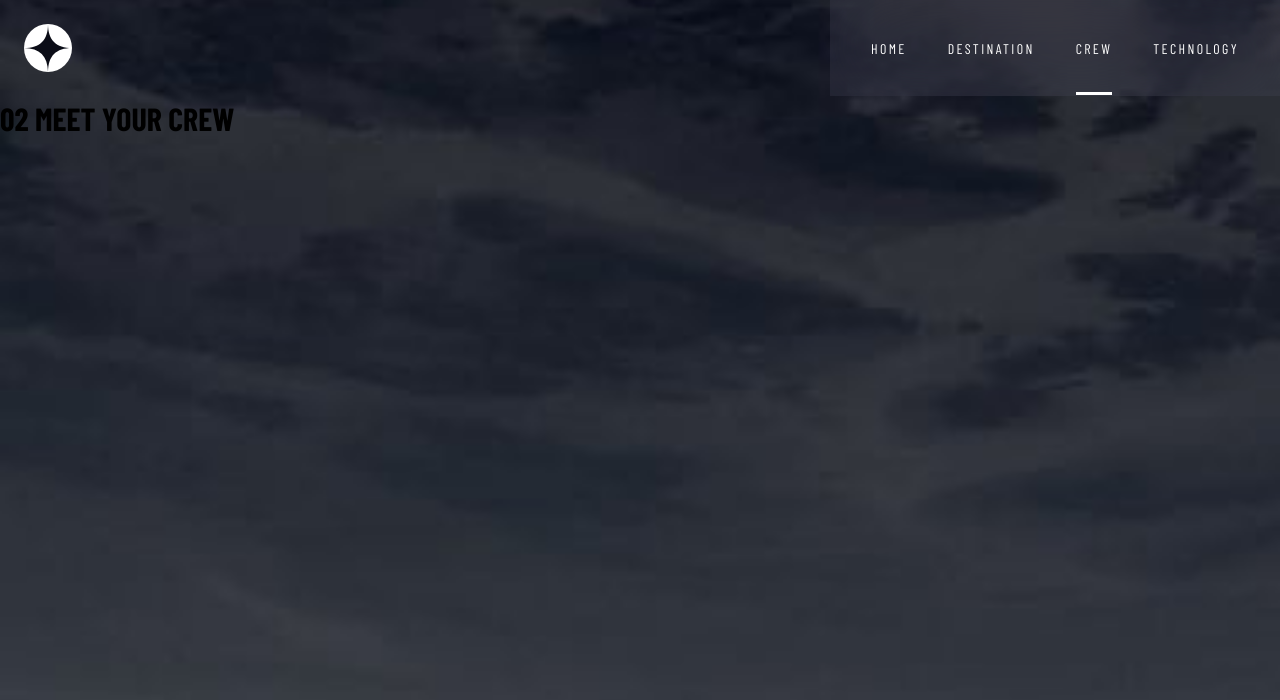
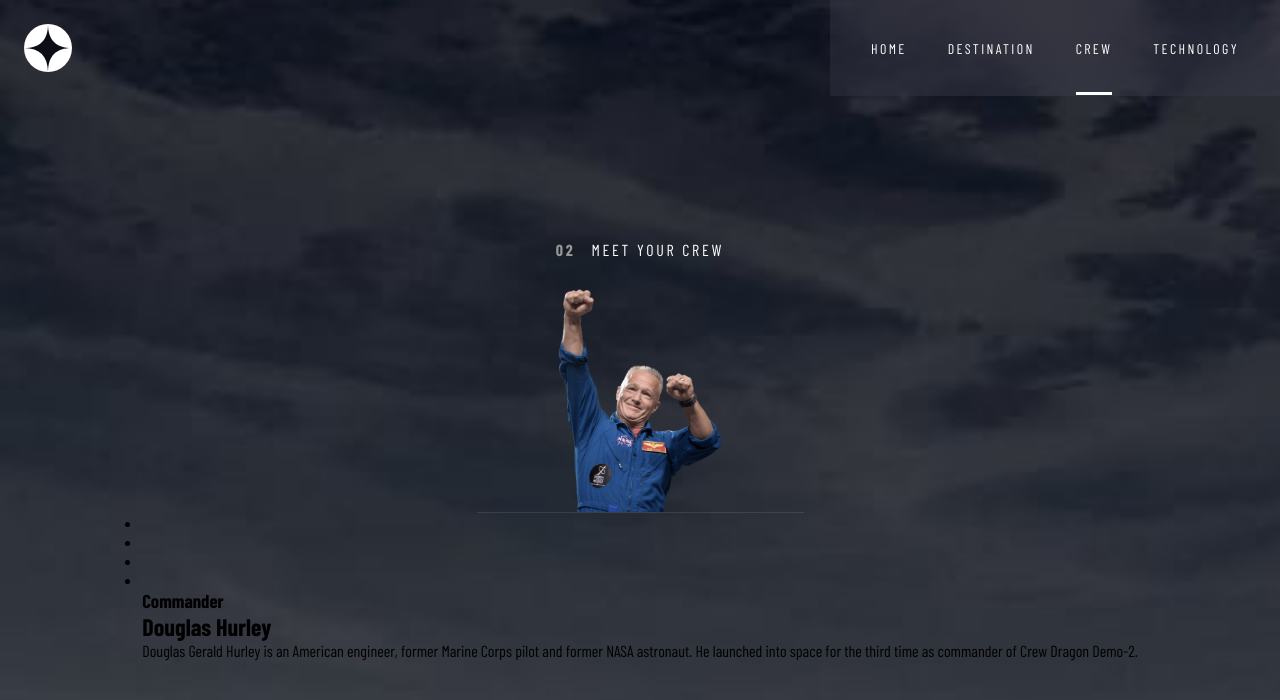
Before and after one commit to KurtisIvey/space-tourism-nextjs, a Next.js app: page /Crew in a window 1280 px wide. Shown: the top 700 px of the page. Built offline with nearby package versions, Linux system fonts and the light colour scheme; a web font is replaced by a local one.

Commit message:
update h1 styling, add crew member container styling

```diff
--- a/src/app/Crew/Crew.css
+++ b/src/app/Crew/Crew.css
@@ -9,4 +9,34 @@
   background-position: center;
   display: grid;
   grid-template-rows: auto 1fr;
+}
+main.crew section {
+  display: flex;
+  flex-direction: column;
+  align-items: center;
+  justify-content: center;
+  width: 100%;
+}
+main.crew section h1 {
+  font-weight: 400;
+  font-size: 16px;
+  letter-spacing: 2.7px;
+  color: white;
+  margin-bottom: 30px;
+}
+main.crew section h1 span {
+  font-weight: 700;
+  color: #979797;
+  margin-right: 10px;
+}
+main.crew section div.imageContainer {
+  width: 327px;
+  height: 223px;
+  display: flex;
+  justify-content: center;
+  border-bottom: 0.25px solid rgba(151, 151, 151, 0.2);
+}
+main.crew section div.imageContainer .crewPhoto {
+  height: 100%;
+  width: auto;
 }/*# sourceMappingURL=Crew.css.map */
--- a/src/app/Crew/Crew.scss
+++ b/src/app/Crew/Crew.scss
@@ -1,3 +1,5 @@
+@import '../../variables.scss';
+
 main.crew{
     font-family: 'Barlow Condensed', sans-serif;
     box-sizing: border-box;
@@ -9,6 +11,42 @@
     background-position: center;
     display: grid;
     grid-template-rows: auto 1fr;
+
+    section {
+        display: flex;
+        flex-direction: column;
+        align-items: center;
+        justify-content: center;
+        width: 100%;
+
+        h1 {
+            font-weight: 400;
+            font-size: 16px;
+            letter-spacing: 2.7px;
+            color: white;
+            margin-bottom: 30px;
+            span{
+                font-weight: 700;
+                color: $darkGrey;
+                margin-right: 10px;
+            }
+        }
+
+        div.imageContainer{
+            width: 327px;
+            height: 223px;
+            display: flex;
+            justify-content: center;
+
+            border-bottom: .25px solid $darkGreyAlpha;
+            .crewPhoto{
+                height: 100%;
+                width: auto;
+
+            }
+        }
+    }
+
 }
 
 @media screen and (min-width: 768px) {
--- a/src/app/Crew/page.tsx
+++ b/src/app/Crew/page.tsx
@@ -3,6 +3,7 @@
 import React from "react";
 import "./Crew.css";
 import crewData from "./crew.data";
+import Image from "next/image";
 
 type Props = {};
 
@@ -12,9 +13,30 @@
   return (
     <main className="crew">
       <Navbar activePage="crew" />
-      <h1>
-        <span>02</span> MEET YOUR CREW
-      </h1>
+      <section>
+        <h1>
+          <span>02</span> MEET YOUR CREW
+        </h1>
+        <div className="imageContainer">
+          <Image
+            src={dummyData.images.png}
+            alt={dummyData.name}
+            className="crewPhoto"
+          />
+        </div>
+        <div className="detailsContainer">
+          <ul>
+            {/* nav dots */}
+            <li></li>
+            <li></li>
+            <li></li>
+            <li></li>
+          </ul>
+          <h3>{dummyData.role}</h3>
+          <h2>{dummyData.name}</h2>
+          <p>{dummyData.bio}</p>
+        </div>
+      </section>
     </main>
   );
 };
```
Also changed, not shown: 1 other file (tests, documents, lock files or other folders).
